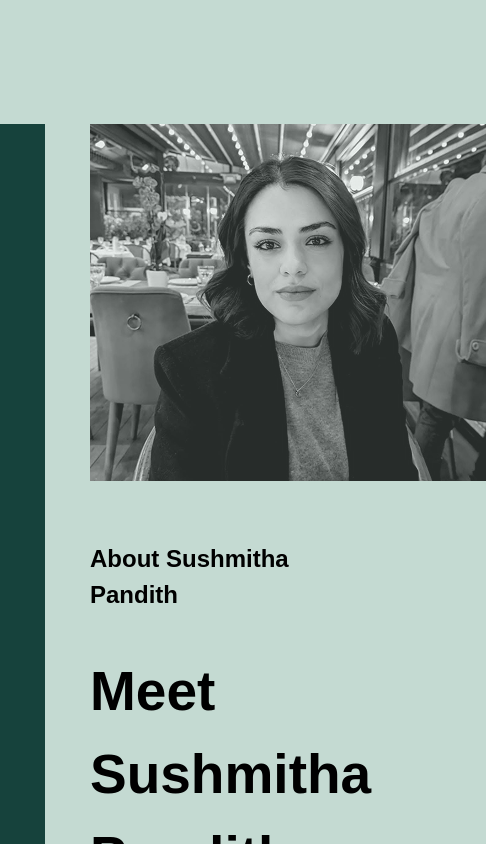
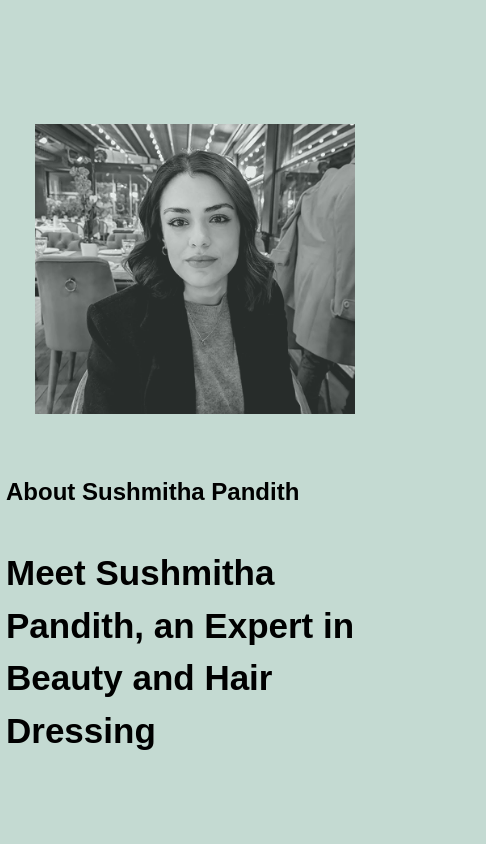
Before and after one commit to TanithFlory/blush-by-sush, a Next.js app: page / in a window 390 px wide. Shown: the part 900-1744 px from the top of the page, 486 px wide, since content can reach past the window. Built offline with nearby package versions, Linux system fonts and the light colour scheme.

Commit message:
mobile-view

```diff
--- a/src/app/about/about.tsx
+++ b/src/app/about/about.tsx
@@ -9,20 +9,20 @@ export default function About() {
         <VerticalObject objectPosition="left" />
         <SectionWrapper>
           <div className="flex gap-[60px] mb-[83px] max-md:flex-wrap">
-            <div className="flex-grow-0 flex-shrink-0 basis-[396px]">
+            <div className="flex-grow-0 flex-shrink-0 basis-[396px] max-xs:basis-[auto] max-xs:w-full max-xs:flex max-xs:justify-center">
               <Image
                 src={"/artist.png"}
                 width={396}
                 height={357}
                 alt="Sushmitha Pandith"
-                className="h-[357px] w-[396px]"
+                className="h-[357px] w-[396px]  max-xs:w-[320px] max-xs:h-[290px] "
               />
             </div>
             <div className="w-full">
               <h3 className="font-bold text-[24px] mb-[37px] ">
                 About Sushmitha Pandith
               </h3>
-              <div className="font-extrabold text-[55px]">
+              <div className="font-extrabold max-xs:text-[35px] text-[55px]">
                 Meet Sushmitha Pandith, an Expert in Beauty and Hair Dressing
               </div>
             </div>
--- a/src/app/certifications/certifications.tsx
+++ b/src/app/certifications/certifications.tsx
@@ -11,7 +11,7 @@ export default function Certifications() {
           <h3 className="font-bold text-[24px]">
             {`'Zohra's Certifications from London School of Makeup'`}
           </h3>
-          <h2 className="font-extrabold text-[55px] max-w-[558px] w-full">
+          <h2 className="font-extrabold text-[55px] max-xs:text-[35px] max-w-[558px] w-full">
             Excellence Recognized by Industry Leaders
           </h2>
           <div className="flex items-center gap-[24px] mt-[65px] justify-center flex-wrap">
--- a/src/app/tag-line/tag-line.tsx
+++ b/src/app/tag-line/tag-line.tsx
@@ -6,7 +6,7 @@ export default function TagLine() {
     <div className="relative mb-[180px]">
       <VerticalObject objectPosition="left" />
       <SectionWrapper>
-        <h2 className="font-extrabold text-[55px] text-center">
+        <h2 className="font-extrabold text-[55px] max-xs:text-[35px] text-center">
           ENHANCE YOUR STYLE, AMPLIFY YOUR PRESENCE
         </h2>
       </SectionWrapper>
--- a/src/app/utils/section-wrapper/section-wrapper.tsx
+++ b/src/app/utils/section-wrapper/section-wrapper.tsx
@@ -4,7 +4,7 @@ export default function SectionWrapper({
   children: React.ReactNode;
 }) {
   return (
-    <section className="max-w-[1200px] mx-auto relative px-[90px] box-border">
+    <section className="max-w-[1200px] mx-auto relative px-[60px] box-border max-xs:px-[6px]">
       {children}
     </section>
   );
--- a/src/app/utils/section-wrapper/vertical-object.tsx
+++ b/src/app/utils/section-wrapper/vertical-object.tsx
@@ -5,7 +5,7 @@ export default function VerticalObject({
 }) {
   return (
     <div
-      className="bg-secondary w-[45px] h-full absolute"
+      className="bg-secondary w-[45px] h-full absolute max-xs:hidden"
       style={{
         left: objectPosition === "left" ? 0 : "auto",
         right: objectPosition === "right" ? 0 : "auto",
--- a/tailwind.config.ts
+++ b/tailwind.config.ts
@@ -15,6 +15,7 @@ export default {
       },
       screens: {
         md: "956px",
+        xs: "426px",
       },
     },
   },
```
